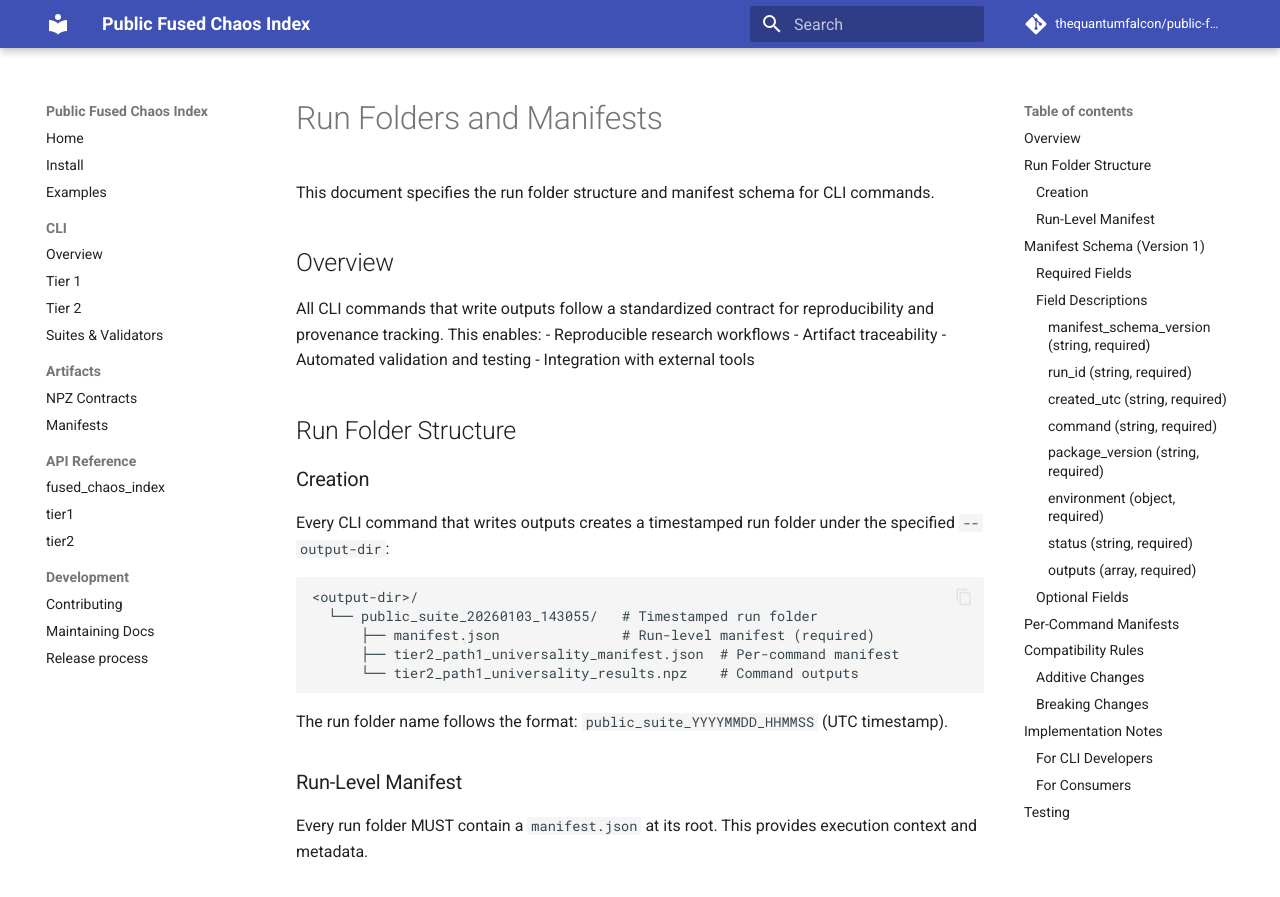
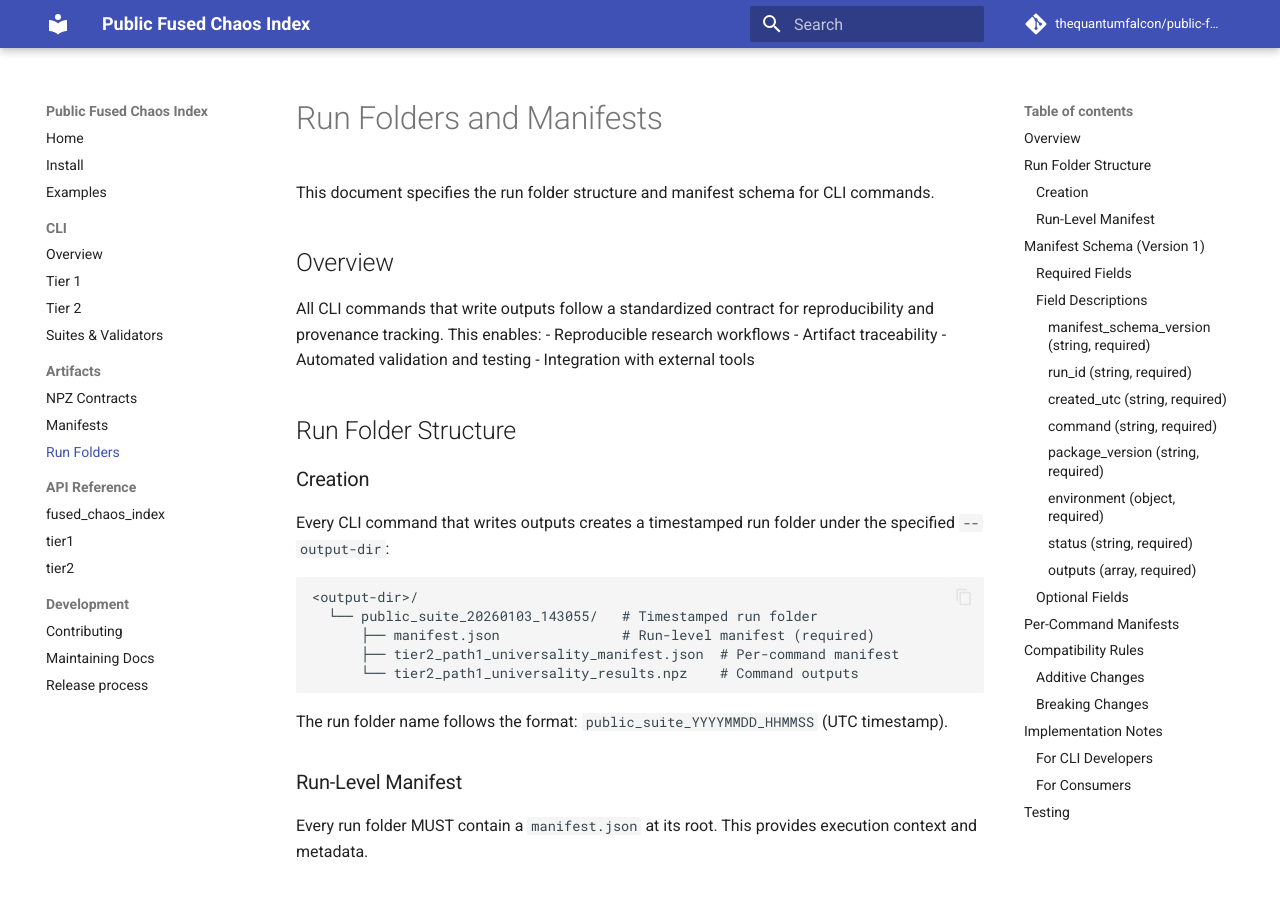
Before and after one commit to thequantumfalcon/public-fused-chaos-index, an MkDocs documentation site: the page built from docs/artifacts/run_folders.md, in a window 1280 px wide and 900 px high. Shown: the top 897 px of the window. Built offline with MkDocs 1.6.1 and Material for MkDocs 9.7.7, drawn with Linux system fonts in a browser that asks for light colours; comment, search, counter and statistics services are not loaded.

Commit message:
Add run_folders.md to mkdocs navigation
Co-authored-by: thequantumfalcon <241560317+thequantumfalcon@users.noreply.github.com>

```diff
--- a/mkdocs.yml
+++ b/mkdocs.yml
@@ -22,6 +22,7 @@ nav:
   - Artifacts:
       - NPZ Contracts: artifacts/npz_contracts.md
       - Manifests: artifacts/manifests.md
+      - Run Folders: artifacts/run_folders.md
   - API Reference:
       - fused_chaos_index: api/fused_chaos_index.md
       - tier1: api/tier1.md
```
